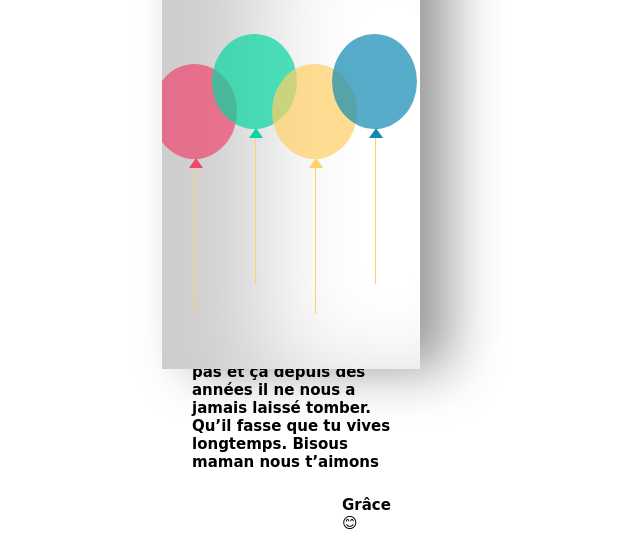
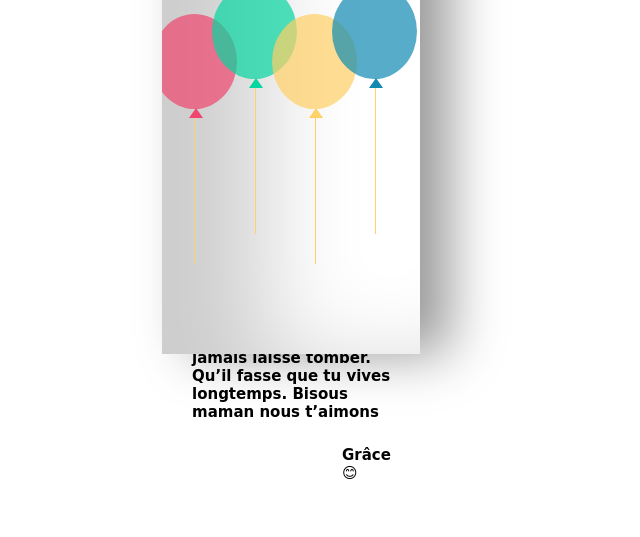
Before and after one commit to blackCAT14-CLOUD/MUm, a plain HTML site: page index.html in a window 1280 px wide. Shown: the part 263-800 px from the top of the page, without its empty margins (353-993 px from the left). Drawn offline with Linux system fonts and the light colour scheme.

Commit message:
refractor for birth

```diff
--- a/style.css
+++ b/style.css
@@ -6,7 +6,7 @@ body {
     display: flex;
     align-items: center;
     justify-content: center;
-    margin-top: 100px;
+    margin-top: 50px;
    }
 
    h2 {
@@ -29,7 +29,7 @@ body {
     position: relative;
     background-color: #ffffff;
     width: 258px;
-    height: 485px;
+    height: 520px;
     overflow: hidden;
     transform-origin: left;
     box-shadow: inset 100px 20px 100px rgba(0, 0, 0, .2), 30px 0 50px rgba(0, 0, 0, 0.4);
@@ -134,7 +134,7 @@ body {
     top: 0;
     box-shadow: inset 100px 20px 100px rgba(0, 0, 0, 0.2);
     width: 258px;
-   height: 485px;;
+   height: 520px;;
    }
 
    p {
```
